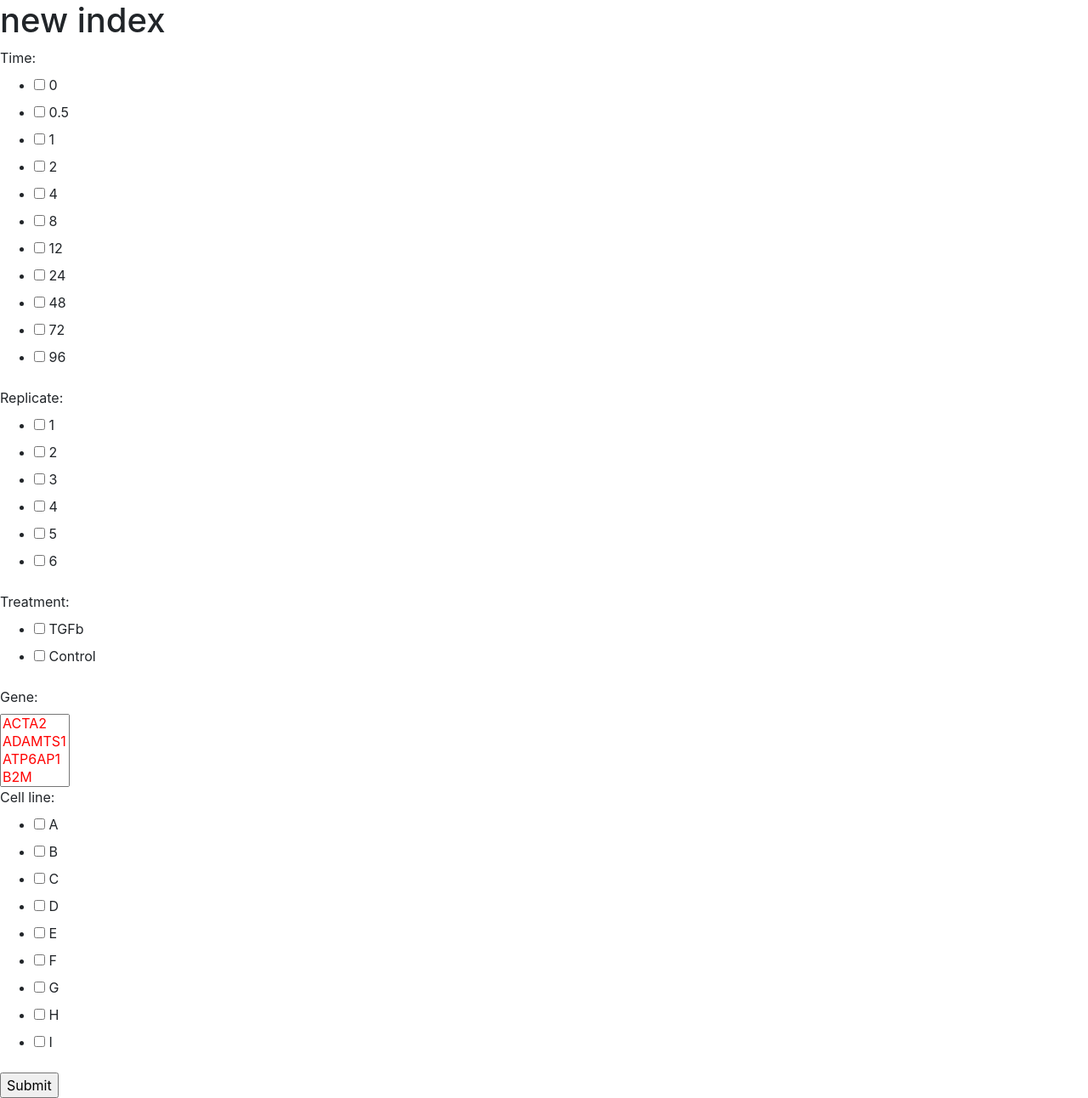
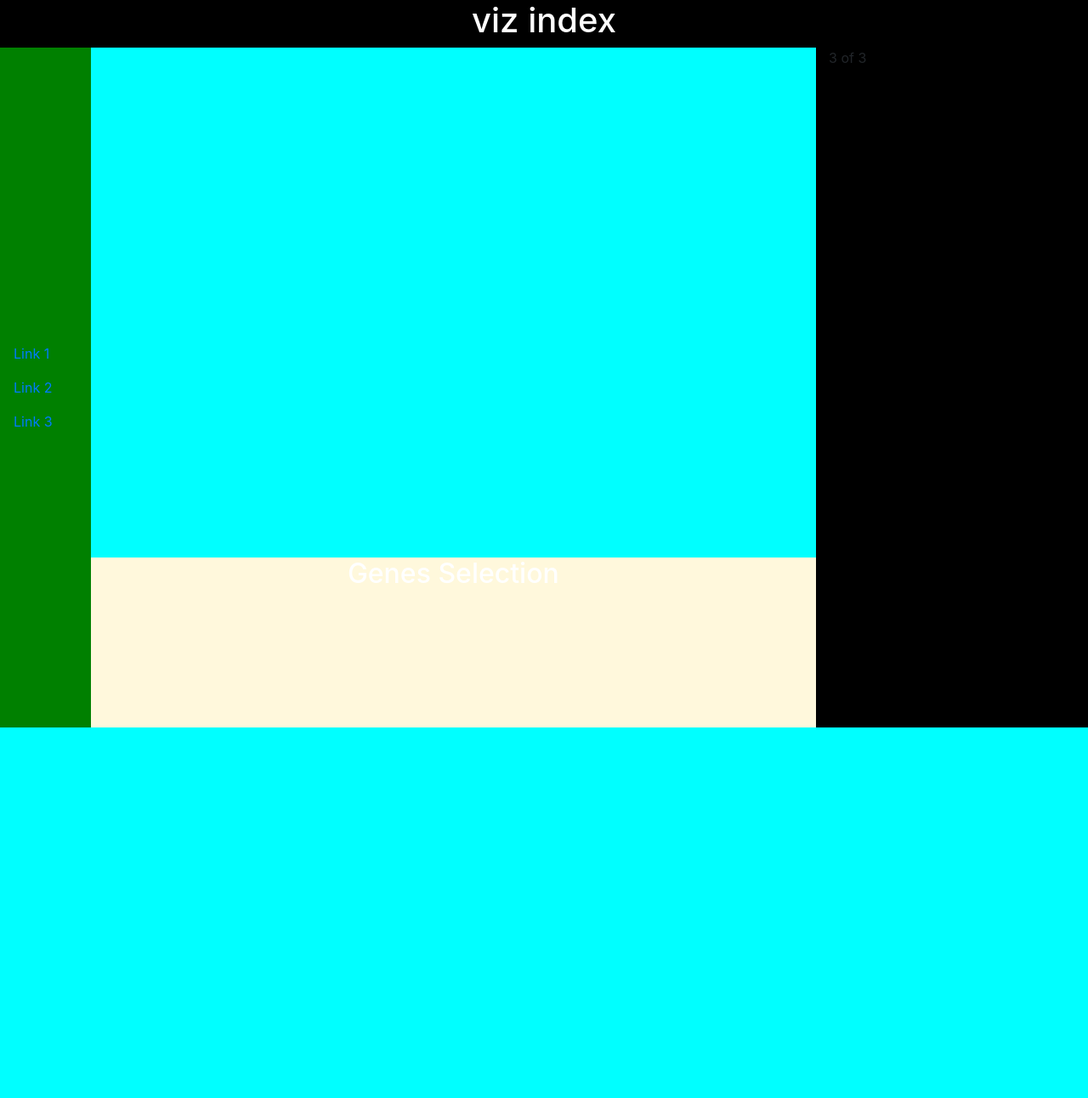
Before and after one commit to CiaranWelsh/data_viz_with_django, a Django app: page / in a window 1280 px wide. Shown: the whole page at 85% size. After the commit the page ends 856 px from the top, so only its background shows below. Run offline with Django 3.2, Linux system fonts and the light colour scheme; parts of the project's set-up code (start-up, migrations or seed data) failed here and were passed over; some libraries are stand-ins or nearby versions.

Commit message:
bootstrap grid system in index file

```diff
--- a/viz/forms.py
+++ b/viz/forms.py
@@ -13,6 +13,8 @@ GENES = ['ACTA2', 'ADAMTS1', 'ATP6AP1', 'B2M', 'BGN', 'BHLHE40',
          'SPARC', 'TGFB1', 'TGFBR1', 'TGFBR2', 'THBS1', 'THBS2',
          'TIMP1', 'TIMP3', 'TP53BP1', 'VCAN', 'VEGFA', 'VIM']
 
+GENES = [(i.lower(), i) for i in GENES]
+
 TIMEPOINTS = [0, 0.5, 1, 2, 4, 8, 12, 24, 48, 72, 96]
 
 REPLICATES = range(1, 7)
@@ -26,17 +28,35 @@ class NewForm(forms.Form):
 
 
 
+#
+# class DctModelForm(forms.ModelForm):
+#
+#     class Meta:
+#         model = Dct
+#         fields = ['time', 'replicate', 'treatment', 'gene', 'cell_line']
+#
+#         widgets = {
+#             'gene': forms.SelectMultiple(choices=enumerate(GENES), attrs={'id': 'gene_selection'}),
+#             'time': forms.CheckboxSelectMultiple(choices=enumerate(TIMEPOINTS), attrs={'id': 'time_selection'}),
+#             'replicate': forms.CheckboxSelectMultiple(choices=enumerate(REPLICATES), attrs={'id': 'replicate_selection'}),
+#             'treatment': forms.CheckboxSelectMultiple(choices=enumerate(TREATMENTS), attrs={'id': 'treatments_selection'}),
+#             'cell_line': forms.CheckboxSelectMultiple(choices=enumerate(CELL_LINES), attrs={'id': 'cell_lines_selection'})
+#         }
 
-class DctModelForm(forms.ModelForm):
 
-    class Meta:
-        model = Dct
-        fields = ['time', 'replicate', 'treatment', 'gene', 'cell_line']
+class GenesForm(forms.Form):
+    gene = forms.MultipleChoiceField(
+        choices=GENES,
+    )#, attrs={'id': 'gene_form'})
 
-        widgets = {
-            'gene': forms.SelectMultiple(choices=enumerate(GENES), attrs={'id': 'gene_selection'}),
-            'time': forms.CheckboxSelectMultiple(choices=enumerate(TIMEPOINTS), attrs={'id': 'time_selection'}),
-            'replicate': forms.CheckboxSelectMultiple(choices=enumerate(REPLICATES), attrs={'id': 'replicate_selection'}),
-            'treatment': forms.CheckboxSelectMultiple(choices=enumerate(TREATMENTS), attrs={'id': 'treatments_selection'}),
-            'cell_line': forms.CheckboxSelectMultiple(choices=enumerate(CELL_LINES), attrs={'id': 'cell_lines_selection'})
-        }
+    gene.widget.attrs.update({
+        'font-size': '3em'
+    })
+
+    # class Meta:
+    #     model = Dct
+    #     fields = ['time', 'replicate', 'treatment', 'gene', 'cell_line']
+    #
+    #     widgets = {
+    #         'gene': forms.SelectMultiple(choices=enumerate(GENES), attrs={'id': 'gene_selection'}),
+    #     }
--- /dev/null
+++ b/viz/static/viz/style.css
@@ -0,0 +1,48 @@
+
+
+html, body {
+    background-color: black;
+    height: 100%;
+    display: flex;
+    flex-direction: column;
+}
+
+h1, h2, h3, p, label {
+    color: white;
+    text-align: center;
+}
+
+
+option {
+    color: white;
+}
+
+select {
+    background-color: #505255;
+
+}
+form {
+    size: 50px;
+}
+
+#container {
+    height: 100%;
+}
+
+#row1 {
+    height: 100%;
+}
+
+#inner-row1 {
+    background-color: aqua;
+    height: 75%;
+}
+
+#inner-row2 {
+    background-color: cornsilk;
+    height: 25%;
+}
+
+#navbar {
+    background-color: green;
+}
--- a/viz/templates/viz/index.html
+++ b/viz/templates/viz/index.html
@@ -1,14 +1,15 @@
 <!DOCTYPE html>
+{% load static %}
 <html lang="en">
 <head>
     <meta charset="UTF-8">
     <title>viz index</title>
+    <meta name="viewport" content="width=device-width, initial-scale=1">
     <link rel="stylesheet" href="https://stackpath.bootstrapcdn.com/bootstrap/4.1.3/css/bootstrap.min.css">
-    <link rel="stylesheet" href="viz_styles.css">
+    <link rel="stylesheet" href="{% static 'viz/style.css' %}" type="text/css">
 </head>
 <body>
 
-<h1> new index </h1>
 
 {#<form action="{% url 'viz:get_all' %}" method="get"></form>#}
 {#<form action="/your-name/" method="post">#}
@@ -16,11 +17,59 @@
 {#    {{ form }}#}
 {#    <input type="submit" value="Submit">#}
 {#</form>#}
-<form action="/do-something/" method="post">
-    {% csrf_token %}
-    {{ form }}
-    <input type="submit" value="Submit">
-</form>
 
+{#// div that contains the entire page#}
+
+{#    //for control panel#}
+
+<div class="container-fluid" id="container">
+    <h1> viz index </h1>
+    <div class="row" id="row1">
+
+{#        Code for creating a navbar#}
+        <div class="col-md-1 navbar" id="navbar">
+        <ul class="navbar-nav">
+            <li class="nav-item">
+              <a class="nav-link" href="#">Link 1</a>
+            </li>
+            <li class="nav-item">
+              <a class="nav-link" href="#">Link 2</a>
+            </li>
+            <li class="nav-item">
+              <a class="nav-link" href="#">Link 3</a>
+            </li>
+      </ul>
+      </div>
+    <div class="container-fluid col">
+            <div class="row" id="inner-row1">
+                <div class="col-md-12">
+                    <svg>
+
+                    </svg>
+                </div>
+        </div>
+        <div class="row" id="inner-row2">
+            <div class="col-md-12">
+                <h2>Genes Selection</h2>
+            </div>
+        </div>
+    </div>
+    <div class="col-md-3">
+      3 of 3
+    </div>
+  </div>
+</div>
+
+{#<div class="container-fluid">#}
+{#    <div class="row">#}
+{#        <div class="colSM">#}
+{#            <form action="/do-something/" method="post">#}
+{#                {% csrf_token %}#}
+{#                {{ gene_form }}#}
+{#                <input type="submit" value="Submit">#}
+{#            </form>#}
+{#        </div>#}
+{#    </div>#}
+{#</div>#}
 </body>
 </html>
--- a/viz/templates/viz/viz_styles.css
+++ /dev/null
@@ -1,6 +0,0 @@
-
-
-#gene_selection {
-    display: block;
-    color: red;
-}
--- a/viz/views.py
+++ b/viz/views.py
@@ -3,7 +3,7 @@ from django.http import HttpResponse, HttpResponseRedirect
 from django.forms import ModelForm
 
 from .models import Dct
-from .forms import NewForm, DctModelForm
+from .forms import NewForm, GenesForm
 # Create your views here.
 
 
@@ -49,6 +49,8 @@ def control_panel(request):
     #         return HttpResponseRedirect('thanks')
     #
     # else:
-    form = DctModelForm()
+    #     form = DctModelForm()
 
-    return render(request, 'viz/index.html', {'form': form})
+    gene_form = GenesForm()
+
+    return render(request, 'viz/index.html', {'gene_form': gene_form})
```
Also changed, not shown: data_viz_with_django/settings.py (+15 -0 lines), 1 other file.
